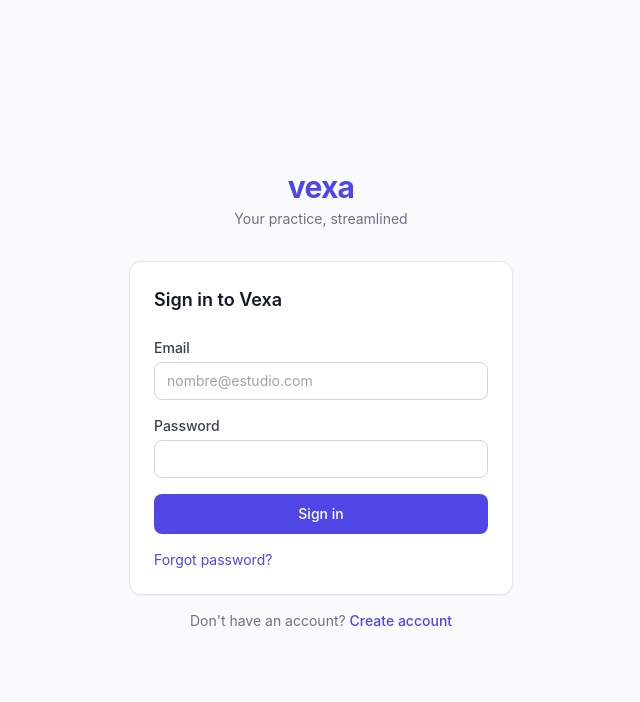
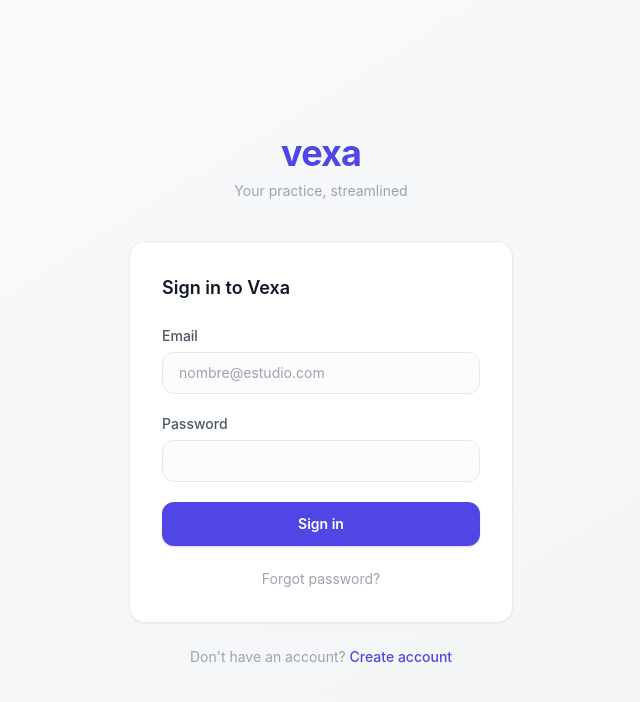
Before and after one commit to ocampojuanmartin/vexa, a Next.js app: page /login in a window 1280 px wide. Shown: the top 702 px of the page, without its empty margins (319-959 px from the left). Built offline with nearby package versions, Linux system fonts and the light colour scheme.

Commit message:
UI polish

```diff
--- a/src/app/(auth)/layout.tsx
+++ b/src/app/(auth)/layout.tsx
@@ -1,10 +1,6 @@
-export default function AuthLayout({
-  children,
-}: {
-  children: React.ReactNode
-}) {
+export default function AuthLayout({ children }: { children: React.ReactNode }) {
   return (
-    <div className="min-h-screen flex items-center justify-center bg-gray-50 px-4">
+    <div className="min-h-screen flex items-center justify-center bg-gradient-to-br from-gray-50 to-gray-100 px-4">
       {children}
     </div>
   )
--- a/src/app/(auth)/login/page.tsx
+++ b/src/app/(auth)/login/page.tsx
@@ -16,99 +16,45 @@
 
   async function handleSubmit(e: React.FormEvent) {
     e.preventDefault()
-    setLoading(true)
-    setError('')
-
+    setLoading(true); setError('')
     const supabase = createClient()
-    const { error } = await supabase.auth.signInWithPassword({
-      email,
-      password,
-    })
-
-    if (error) {
-      setError(error.message)
-      setLoading(false)
-    } else {
-      router.push('/')
-      router.refresh()
-    }
+    const { error } = await supabase.auth.signInWithPassword({ email, password })
+    if (error) { setError(error.message); setLoading(false) }
+    else { router.push('/'); router.refresh() }
   }
 
   return (
     <div className="w-full max-w-sm">
-      <div className="text-center mb-8">
-        <h1 className="text-3xl font-bold text-vexa-600 tracking-tight">
-          vexa
-        </h1>
-        <p className="text-sm text-gray-500 mt-1">{t('auth.tagline')}</p>
+      <div className="text-center mb-10">
+        <h1 className="text-4xl font-bold text-vexa-600 tracking-tight">vexa</h1>
+        <p className="text-sm text-gray-400 mt-2">{t('auth.tagline')}</p>
       </div>
-
-      <div className="bg-white rounded-xl border border-gray-200 p-6 shadow-sm">
-        <h2 className="text-lg font-semibold text-gray-900 mb-6">
-          {t('auth.signInWith')}
-        </h2>
-
-        <form onSubmit={handleSubmit} className="space-y-4">
+      <div className="bg-white rounded-2xl border border-gray-200/80 p-8 shadow-sm">
+        <h2 className="text-lg font-semibold text-gray-900 mb-6">{t('auth.signInWith')}</h2>
+        <form onSubmit={handleSubmit} className="space-y-5">
           <div>
-            <label className="block text-sm font-medium text-gray-700 mb-1">
-              {t('auth.email')}
-            </label>
-            <input
-              type="email"
-              value={email}
-              onChange={(e) => setEmail(e.target.value)}
-              required
-              className="w-full px-3 py-2 border border-gray-300 rounded-lg text-sm"
-              placeholder="nombre@estudio.com"
-            />
+            <label className="block text-sm font-medium text-gray-600 mb-1.5">{t('auth.email')}</label>
+            <input type="email" value={email} onChange={e => setEmail(e.target.value)} required
+              className="w-full px-4 py-2.5 border border-gray-200 rounded-xl text-sm bg-gray-50/50 focus:bg-white" placeholder="nombre@estudio.com" />
           </div>
-
           <div>
-            <label className="block text-sm font-medium text-gray-700 mb-1">
-              {t('auth.password')}
-            </label>
-            <input
-              type="password"
-              value={password}
-              onChange={(e) => setPassword(e.target.value)}
-              required
-              className="w-full px-3 py-2 border border-gray-300 rounded-lg text-sm"
-            />
+            <label className="block text-sm font-medium text-gray-600 mb-1.5">{t('auth.password')}</label>
+            <input type="password" value={password} onChange={e => setPassword(e.target.value)} required
+              className="w-full px-4 py-2.5 border border-gray-200 rounded-xl text-sm bg-gray-50/50 focus:bg-white" />
           </div>
-
-          {error && (
-            <p className="text-sm text-red-600 bg-red-50 px-3 py-2 rounded-lg">
-              {error}
-            </p>
-          )}
-
-          <button
-            type="submit"
-            disabled={loading}
-            className="w-full py-2.5 bg-vexa-600 text-white rounded-lg text-sm font-medium hover:bg-vexa-700 disabled:opacity-50 transition-colors"
-          >
+          {error && <p className="text-sm text-red-600 bg-red-50 px-4 py-2.5 rounded-xl">{error}</p>}
+          <button type="submit" disabled={loading}
+            className="w-full py-3 bg-vexa-600 text-white rounded-xl text-sm font-semibold hover:bg-vexa-700 disabled:opacity-50 transition-colors shadow-sm shadow-vexa-600/20">
             {loading ? '...' : t('auth.login')}
           </button>
         </form>
-
-        <div className="mt-4 flex items-center justify-between text-sm">
-          <Link
-            href="/reset-password"
-            className="text-vexa-600 hover:text-vexa-700"
-          >
-            {t('auth.forgotPassword')}
-          </Link>
+        <div className="mt-5 text-center">
+          <Link href="/reset-password" className="text-sm text-gray-400 hover:text-vexa-600 transition-colors">{t('auth.forgotPassword')}</Link>
         </div>
       </div>
-
-      <p className="text-center text-sm text-gray-500 mt-4">
+      <p className="text-center text-sm text-gray-400 mt-6">
         {t('auth.noAccount')}{' '}
-        <Link
-          href="/register"
-          className="text-vexa-600 hover:text-vexa-700 font-medium"
-        >
-          {t('auth.register')}
-        </Link>
+        <Link href="/register" className="text-vexa-600 hover:text-vexa-700 font-medium">{t('auth.register')}</Link>
       </p>
     </div>
   )
--- a/src/app/(dashboard)/layout.tsx
+++ b/src/app/(dashboard)/layout.tsx
@@ -8,8 +8,8 @@
   return (
     <div className="flex h-screen overflow-hidden">
       <Sidebar />
-      <main className="flex-1 overflow-y-auto">
-        <div className="max-w-6xl mx-auto px-6 py-8">{children}</div>
+      <main className="flex-1 overflow-y-auto pt-14 lg:pt-0">
+        <div className="max-w-6xl mx-auto px-4 sm:px-6 py-6 sm:py-8">{children}</div>
       </main>
     </div>
   )
--- a/src/app/(dashboard)/page.tsx
+++ b/src/app/(dashboard)/page.tsx
@@ -23,26 +23,21 @@
       if (p) setUserName(p.full_name)
 
       const now = new Date()
-      const monthStart = new Date(now.getFullYear(), now.getMonth(), 1).toISOString().slice(0,10)
-      const today = now.toISOString().slice(0,10)
+      const monthStart = new Date(now.getFullYear(), now.getMonth(), 1).toISOString().slice(0, 10)
+      const today = now.toISOString().slice(0, 10)
 
-      // Hours this month (own for associate, all for partner/admin)
       let hq = sb.from('time_entries').select('hours_logged').gte('entry_date', monthStart).lte('entry_date', today)
       if (p?.role === 'associate') hq = hq.eq('user_id', user.id)
       const { data: hrs } = await hq
       if (hrs) setHours(hrs.reduce((s: number, h: any) => s + h.hours_logged, 0))
 
-      // Active matters
       const { count: mc } = await sb.from('matters').select('id', { count: 'exact', head: true }).eq('status', 'active')
       if (mc !== null) setActiveMatters(mc)
 
       if (p?.role !== 'associate') {
-        // Pending timesheets (draft or sent)
         const { count: tc } = await sb.from('timesheets').select('id', { count: 'exact', head: true }).in('status', ['draft', 'sent'])
         if (tc !== null) setPendingTs(tc)
-
-        // Overdue (unpaid or invoice_issued older than 30 days)
-        const thirtyAgo = new Date(now.getTime() - 30*86400000).toISOString().slice(0,10)
+        const thirtyAgo = new Date(now.getTime() - 30 * 86400000).toISOString().slice(0, 10)
         const { count: oc } = await sb.from('timesheets').select('id', { count: 'exact', head: true }).in('status', ['unpaid', 'invoice_issued']).lte('updated_at', thirtyAgo)
         if (oc !== null) setOverdue(oc)
       }
@@ -50,33 +45,35 @@
     load()
   }, [])
 
+  const hrsDisplay = `${Math.floor(hours)}h ${String(Math.round((hours - Math.floor(hours)) * 60)).padStart(2, '0')}m`
+
   const stats = [
-    { label: t('dashboard.hoursThisMonth'), value: `${Math.floor(hours)}h ${String(Math.round((hours-Math.floor(hours))*60)).padStart(2,'0')}m`, icon: Clock, color: 'text-blue-600 bg-blue-50' },
-    { label: t('dashboard.activeMatters'), value: activeMatters.toString(), icon: Briefcase, color: 'text-purple-600 bg-purple-50' },
-    { label: t('dashboard.pendingTimesheets'), value: pendingTs.toString(), icon: FileText, color: 'text-amber-600 bg-amber-50' },
-    { label: t('dashboard.overduePayments'), value: overdue.toString(), icon: AlertCircle, color: 'text-red-600 bg-red-50' },
+    { label: t('dashboard.hoursThisMonth'), value: hrsDisplay, icon: Clock, bg: 'bg-blue-50', fg: 'text-blue-600' },
+    { label: t('dashboard.activeMatters'), value: activeMatters.toString(), icon: Briefcase, bg: 'bg-purple-50', fg: 'text-purple-600' },
+    { label: t('dashboard.pendingTimesheets'), value: pendingTs.toString(), icon: FileText, bg: 'bg-amber-50', fg: 'text-amber-600' },
+    { label: t('dashboard.overduePayments'), value: overdue.toString(), icon: AlertCircle, bg: 'bg-red-50', fg: 'text-red-600' },
   ]
 
   return (
     <div>
-      <h1 className="text-2xl font-semibold text-gray-900">
-        {t('dashboard.welcome')}{userName ? `, ${userName.split(' ')[0]}` : ''}
-      </h1>
-      <p className="text-sm text-gray-500 mt-1">
-        {new Date().toLocaleDateString(es ? 'es-AR' : 'en-US', { weekday: 'long', year: 'numeric', month: 'long', day: 'numeric' })}
-      </p>
-      <div className="grid grid-cols-1 sm:grid-cols-2 lg:grid-cols-4 gap-4 mt-8">
+      <div className="mb-8">
+        <h1 className="text-2xl sm:text-3xl font-bold text-gray-900">
+          {t('dashboard.welcome')}{userName ? `, ${userName.split(' ')[0]}` : ''}
+        </h1>
+        <p className="text-sm text-gray-400 mt-1">
+          {new Date().toLocaleDateString(es ? 'es-AR' : 'en-US', { weekday: 'long', year: 'numeric', month: 'long', day: 'numeric' })}
+        </p>
+      </div>
+      <div className="grid grid-cols-2 lg:grid-cols-4 gap-3 sm:gap-4">
         {stats.map((stat) => {
           const Icon = stat.icon
           return (
-            <div key={stat.label} className="bg-white rounded-xl border border-gray-200 p-5">
-              <div className="flex items-center gap-3">
-                <div className={`w-10 h-10 rounded-lg flex items-center justify-center ${stat.color}`}><Icon size={20} /></div>
-                <div>
-                  <p className="text-2xl font-semibold text-gray-900">{stat.value}</p>
-                  <p className="text-xs text-gray-500">{stat.label}</p>
-                </div>
+            <div key={stat.label} className="bg-white rounded-2xl border border-gray-100 p-4 sm:p-5 hover:border-gray-200 transition-colors">
+              <div className={`w-9 h-9 sm:w-10 sm:h-10 rounded-xl ${stat.bg} flex items-center justify-center mb-3`}>
+                <Icon size={18} className={stat.fg} />
               </div>
+              <p className="text-xl sm:text-2xl font-bold text-gray-900">{stat.value}</p>
+              <p className="text-xs text-gray-400 mt-1">{stat.label}</p>
             </div>
           )
         })}
--- a/src/app/globals.css
+++ b/src/app/globals.css
@@ -2,13 +2,28 @@
 @tailwind components;
 @tailwind utilities;
 
-body {
-  font-family: -apple-system, BlinkMacSystemFont, 'Segoe UI', Roboto, sans-serif;
-  -webkit-font-smoothing: antialiased;
+@layer base {
+  body {
+    font-family: -apple-system, BlinkMacSystemFont, 'Segoe UI', 'Inter', Roboto, sans-serif;
+    -webkit-font-smoothing: antialiased;
+    -moz-osx-font-smoothing: grayscale;
+  }
 }
 
 input:focus, select:focus, textarea:focus {
   outline: none;
-  box-shadow: 0 0 0 2px rgba(99, 102, 241, 0.2);
+  box-shadow: 0 0 0 2px rgba(99, 102, 241, 0.15);
   border-color: #6366f1;
 }
+
+/* Scrollbar */
+::-webkit-scrollbar { width: 6px; height: 6px; }
+::-webkit-scrollbar-track { background: transparent; }
+::-webkit-scrollbar-thumb { background: #d1d5db; border-radius: 3px; }
+::-webkit-scrollbar-thumb:hover { background: #9ca3af; }
+
+/* Mobile table scroll */
+.table-wrap { overflow-x: auto; -webkit-overflow-scrolling: touch; }
+
+/* Smooth transitions */
+* { transition-property: background-color, border-color, color, opacity; transition-duration: 150ms; }
```
Also changed, not shown: src/components/Sidebar.tsx (+78 -96 lines).
